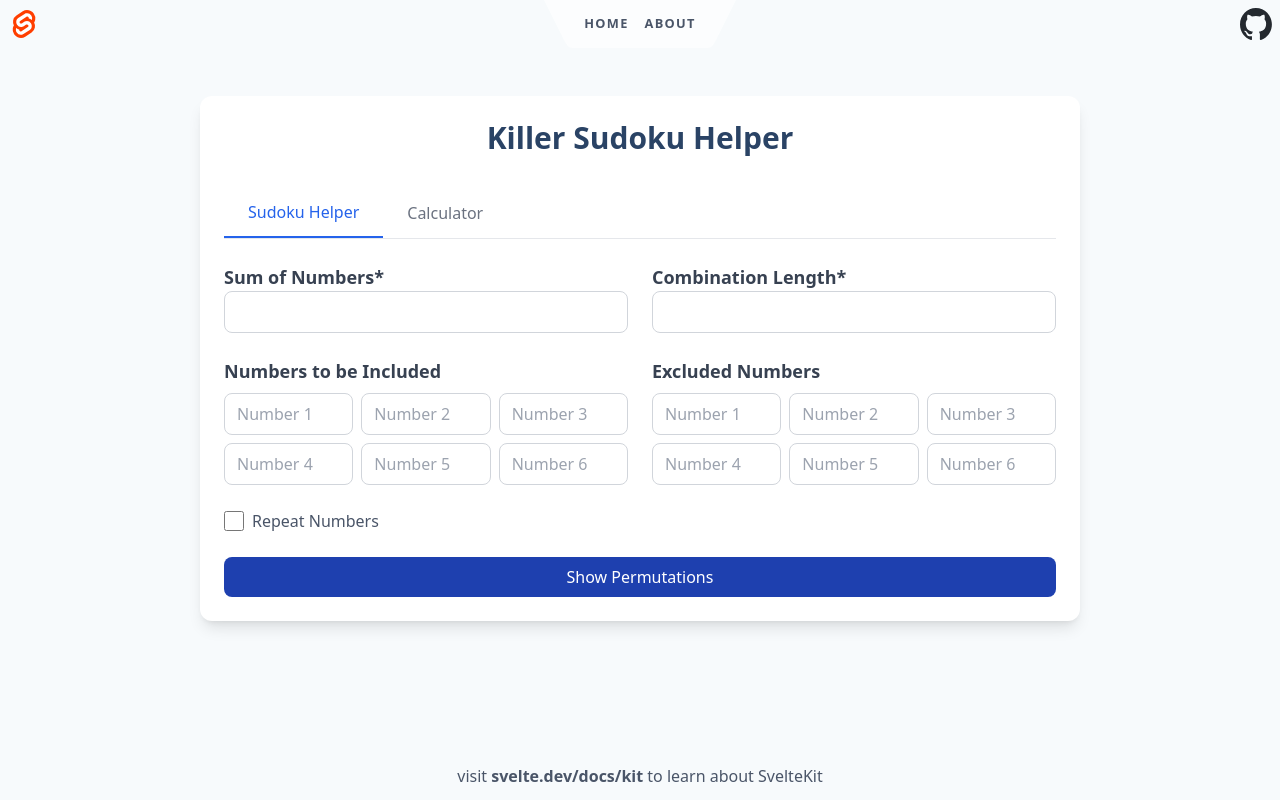
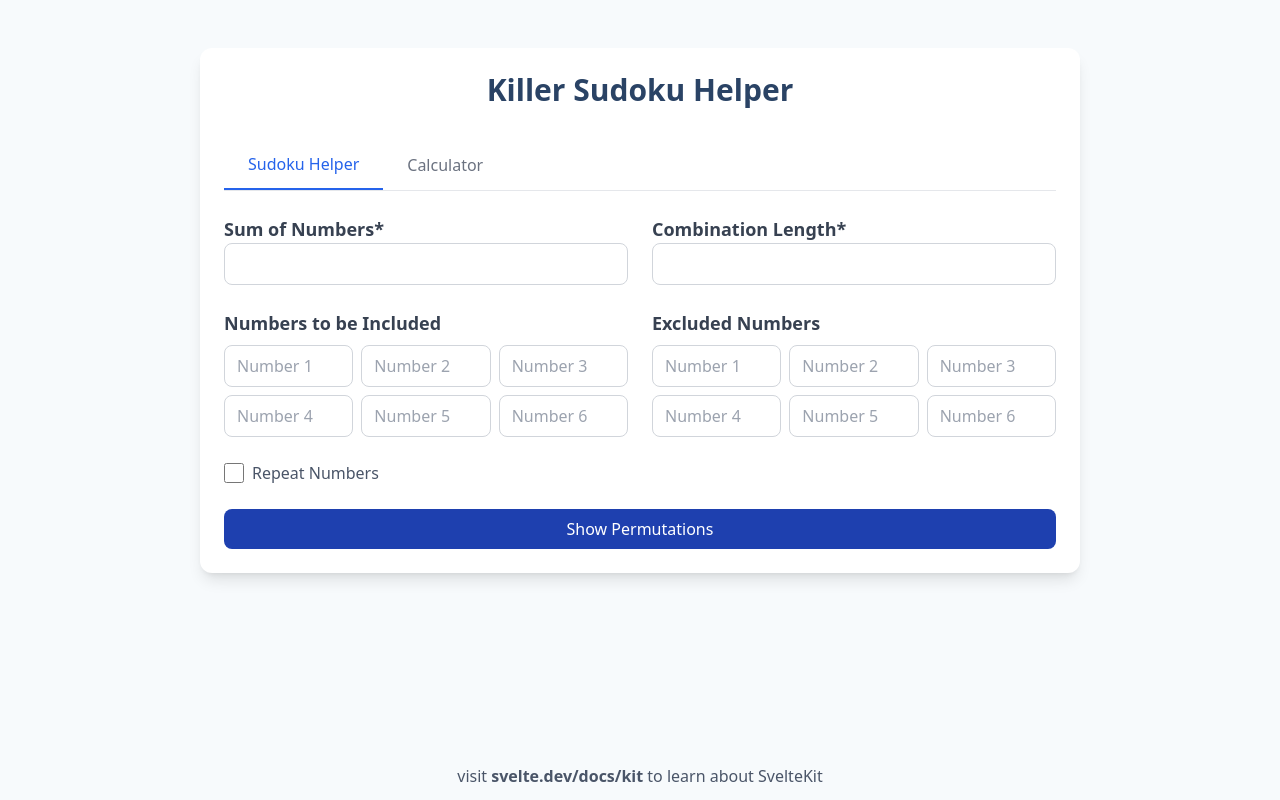
Before and after one commit to pteo/sudoku_helper, a SvelteKit app: page / in a window 1280 px wide. Built offline with nearby package versions, Linux system fonts and the light colour scheme.

Commit message:
Removed Header

```diff
--- a/src/routes/Header.svelte
+++ b/src/routes/Header.svelte
@@ -1,38 +1,10 @@
 <script>
 	import { page } from '$app/state';
-	import logo from '$lib/images/svelte-logo.svg';
-	import github from '$lib/images/github.svg';
+
 </script>
 
 <header>
-	<div class="corner">
-		<a href="https://svelte.dev/docs/kit">
-			<img src={logo} alt="SvelteKit" />
-		</a>
-	</div>
 
-	<nav>
-		<svg viewBox="0 0 2 3" aria-hidden="true">
-			<path d="M0,0 L1,2 C1.5,3 1.5,3 2,3 L2,0 Z" />
-		</svg>
-		<ul>
-			<li aria-current={page.url.pathname === '/' ? 'page' : undefined}>
-				<a href="/">Home</a>
-			</li>
-			<li aria-current={page.url.pathname === '/about' ? 'page' : undefined}>
-				<a href="/about">About</a>
-			</li>
-		</ul>
-		<svg viewBox="0 0 2 3" aria-hidden="true">
-			<path d="M0,0 L0,3 C0.5,3 0.5,3 1,2 L2,0 Z" />
-		</svg>
-	</nav>
-
-	<div class="corner">
-		<a href="https://github.com/sveltejs/kit">
-			<img src={github} alt="GitHub" />
-		</a>
-	</div>
 </header>
 
 <style>
```
